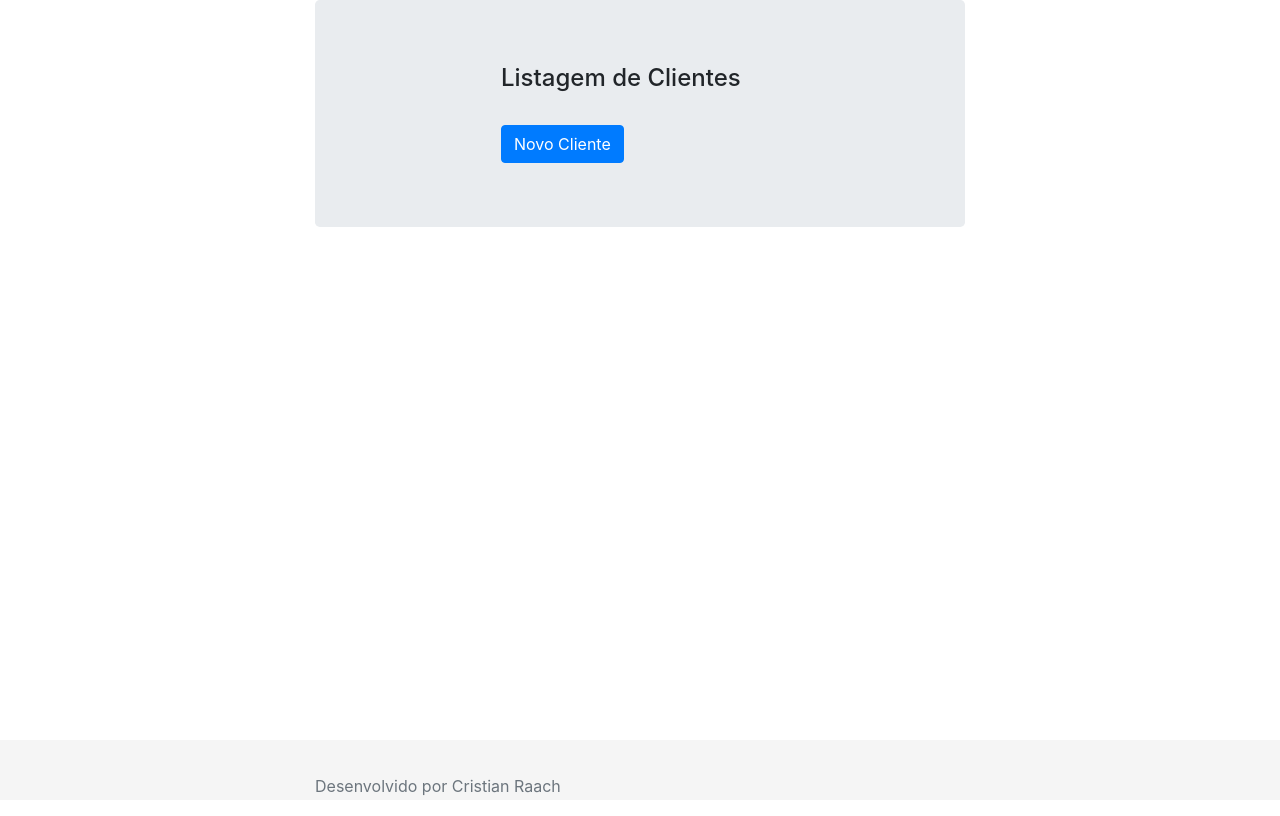
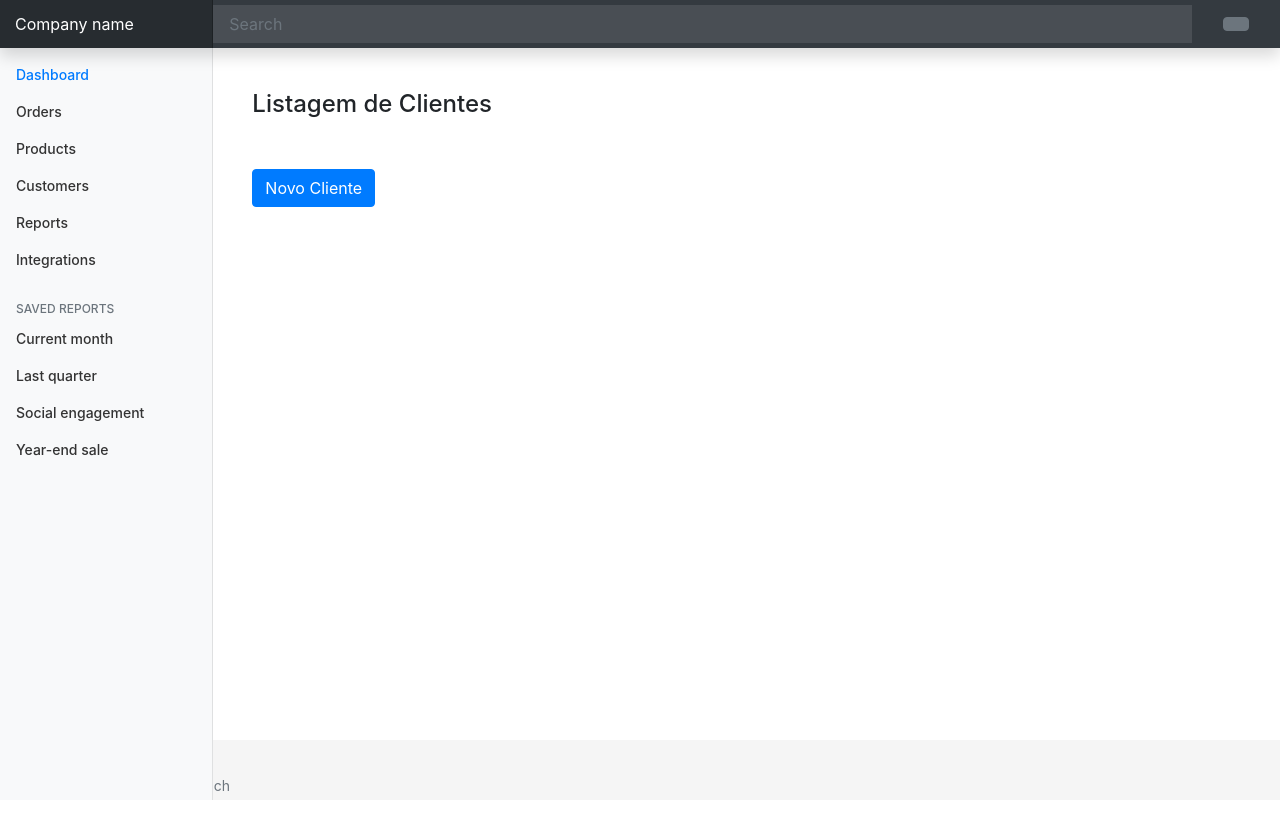
Before and after one commit to CristianRaach/bozzano-heroku, a Django app: template clientes/templates/person.html in a window 1280 px wide. Run offline with Django 3.2, Linux system fonts and the light colour scheme; the template is opened without the code that fills it, so the values that code supplies are empty; some libraries are stand-ins or nearby versions.

Commit message:
'Dashboard'

```diff
--- a/clientes/templates/person.html
+++ b/clientes/templates/person.html
@@ -4,11 +4,16 @@
 
 {% block main %}
 
-    <div class="row">
-        <div class="col-sm">
+    <div class="container-fluid">
+        <div class="row justify-content-start">
+            <div class="col-md">
+                <h4>Listagem de Clientes</h4>
+                <br>
             </div>
+        </div>
+        <div class="row justify-content-start">
             <div class="col-6">
-            <h4>Listagem de Clientes</h4>
+
                 <ul class="list-group">
                     {% for person in persons %}
                     <li class="list-group-item">
@@ -20,12 +25,12 @@
                     {% endfor %}
                 </ul>
                 <br>
-            <a href="{% url 'person_new' %}" class="btn btn-primary"> Novo Cliente</a>
+                <a href="{% url 'person_new' %}" class="btn btn-primary">Novo Cliente</a>
             </div>
             <div class="col">
-            {% if user.is_authenticated %}
-               <p>Olá {{user.username}} <a href="{% url 'logout' %}"> <span class=" badge badge-dark">Sair</span></a></p>
-            {% endif %}
+            </div>
+            <div class="col-6">
+            </div>
         </div>
     </div>
 
--- /dev/null
+++ b/statics/dashboard.css
@@ -0,0 +1,106 @@
+body {
+  font-size: .875rem;
+}
+
+.feather {
+  width: 16px;
+  height: 16px;
+  vertical-align: text-bottom;
+}
+
+/*
+ * Sidebar
+ */
+
+.sidebar {
+  position: fixed;
+  top: 0;
+  bottom: 0;
+  left: 0;
+  z-index: 100; /* Behind the navbar */
+  padding: 48px 0 0; /* Height of navbar */
+  box-shadow: inset -1px 0 0 rgba(0, 0, 0, .1);
+}
+
+.sidebar-sticky {
+  position: relative;
+  top: 0;
+  height: calc(100vh - 48px);
+  padding-top: .5rem;
+  overflow-x: hidden;
+  overflow-y: auto; /* Scrollable contents if viewport is shorter than content. */
+}
+
+@supports ((position: -webkit-sticky) or (position: sticky)) {
+  .sidebar-sticky {
+    position: -webkit-sticky;
+    position: sticky;
+  }
+}
+
+.sidebar .nav-link {
+  font-weight: 500;
+  color: #333;
+}
+
+.sidebar .nav-link .feather {
+  margin-right: 4px;
+  color: #999;
+}
+
+.sidebar .nav-link.active {
+  color: #007bff;
+}
+
+.sidebar .nav-link:hover .feather,
+.sidebar .nav-link.active .feather {
+  color: inherit;
+}
+
+.sidebar-heading {
+  font-size: .75rem;
+  text-transform: uppercase;
+}
+
+/*
+ * Content
+ */
+
+[role="main"] {
+  padding-top: 133px; /* Space for fixed navbar */
+}
+
+@media (min-width: 768px) {
+  [role="main"] {
+    padding-top: 48px; /* Space for fixed navbar */
+  }
+}
+
+/*
+ * Navbar
+ */
+
+.navbar-brand {
+  padding-top: .75rem;
+  padding-bottom: .75rem;
+  font-size: 1rem;
+  background-color: rgba(0, 0, 0, .25);
+  box-shadow: inset -1px 0 0 rgba(0, 0, 0, .25);
+}
+
+.navbar .form-control {
+  padding: .75rem 1rem;
+  border-width: 0;
+  border-radius: 0;
+}
+
+.form-control-dark {
+  color: #fff;
+  background-color: rgba(255, 255, 255, .1);
+  border-color: rgba(255, 255, 255, .1);
+}
+
+.form-control-dark:focus {
+  border-color: transparent;
+  box-shadow: 0 0 0 3px rgba(255, 255, 255, .25);
+}
--- a/templates/base.html
+++ b/templates/base.html
@@ -10,23 +10,125 @@
     <link rel="stylesheet" href="https://stackpath.bootstrapcdn.com/font-awesome/4.7.0/css/font-awesome.min.css">
     <link rel="stylesheet" href="{% static 'stick-footer.css' %}">
     <link rel="stylesheet" href="{% static 'static.css' %}">
+    <link rel="stylesheet" href="{% static 'dashboard.css' %}">
     <title>{% block title %} {% endblock %}</title>
 </head>
 <body>
-    <div class="container">
-        <div class="jumbotron">
-            {% block main %}
-            {% endblock %}
+    layout: examples
+    title: Dashboard Template
+    extra_css: "dashboard.css"
+    extra_js:
+      - "https://cdnjs.cloudflare.com/ajax/libs/feather-icons/4.9.0/feather.min.js"
+      - "https://cdnjs.cloudflare.com/ajax/libs/Chart.js/2.7.3/Chart.min.js"
+      - "dashboard.js"
+
+<nav class="navbar navbar-dark fixed-top bg-dark flex-md-nowrap p-0 shadow">
+  <a class="navbar-brand col-sm-3 col-md-2 mr-0" href="#">Company name</a>
+  <input class="form-control form-control-dark w-100" type="text" placeholder="Search" aria-label="Search">
+  <ul class="navbar-nav px-3">
+    <li class="nav-item text-nowrap">
+        <div class="container">
+            <button type="button" class="btn btn-secondary" >
+                {% if user.is_authenticated %}
+                   <p>Olá {{user.username}} <a href="{% url 'logout' %}"> <span class="badge badge-pill badge-danger">Sair</span></a></p>
+                {% endif %}
+            </button>
         </div>
-    </div>
+    </li>
+  </ul>
+</nav>
 
-{% block footer %}
+<div class="container-fluid">
+  <div class="row">
+    <nav class="col-md-2 d-none d-md-block bg-light sidebar">
+      <div class="sidebar-sticky">
+        <ul class="nav flex-column">
+          <li class="nav-item">
+            <a class="nav-link active" href="#">
+              <span data-feather="home"></span>
+              Dashboard <span class="sr-only">(current)</span>
+            </a>
+          </li>
+          <li class="nav-item">
+            <a class="nav-link" href="#">
+              <span data-feather="file"></span>
+              Orders
+            </a>
+          </li>
+          <li class="nav-item">
+            <a class="nav-link" href="#">
+              <span data-feather="shopping-cart"></span>
+              Products
+            </a>
+          </li>
+          <li class="nav-item">
+            <a class="nav-link" href="#">
+              <span data-feather="users"></span>
+              Customers
+            </a>
+          </li>
+          <li class="nav-item">
+            <a class="nav-link" href="#">
+              <span data-feather="bar-chart-2"></span>
+              Reports
+            </a>
+          </li>
+          <li class="nav-item">
+            <a class="nav-link" href="#">
+              <span data-feather="layers"></span>
+              Integrations
+            </a>
+          </li>
+        </ul>
+
+        <h6 class="sidebar-heading d-flex justify-content-between align-items-center px-3 mt-4 mb-1 text-muted">
+          <span>Saved reports</span>
+          <a class="d-flex align-items-center text-muted" href="#" aria-label="Add a new report">
+            <span data-feather="plus-circle"></span>
+          </a>
+        </h6>
+        <ul class="nav flex-column mb-2">
+          <li class="nav-item">
+            <a class="nav-link" href="#">
+              <span data-feather="file-text"></span>
+              Current month
+            </a>
+          </li>
+          <li class="nav-item">
+            <a class="nav-link" href="#">
+              <span data-feather="file-text"></span>
+              Last quarter
+            </a>
+          </li>
+          <li class="nav-item">
+            <a class="nav-link" href="#">
+              <span data-feather="file-text"></span>
+              Social engagement
+            </a>
+          </li>
+          <li class="nav-item">
+            <a class="nav-link" href="#">
+              <span data-feather="file-text"></span>
+              Year-end sale
+            </a>
+          </li>
+        </ul>
+      </div>
+    </nav>
+    <main role="main" class="col-md-9 ml-sm-auto col-lg-10 px-4">
+
+        {% block main %}
+        {% endblock %}
+
+    </main>
+  </div>
+</div>
+
 <footer class="footer mt-auto py-3">
-   <div class="container">
-     <span class="text-muted">Desenvolvido por Cristian Raach</span>
+   <div class="col align-self-end">
+     <span class="text-muted" >Desenvolvido por Cristian Raach</span>
    </div>
 </footer>
-{% endblock %}
 
 </body>
 </html>
```
Also changed, not shown: clientes/templates/person_form.html (+12 -0 lines), home/templates/home.html (+38 -15 lines), templates/registration/login.html (+32 -20 lines). Lines whose indentation alone changed are shown as unchanged.
